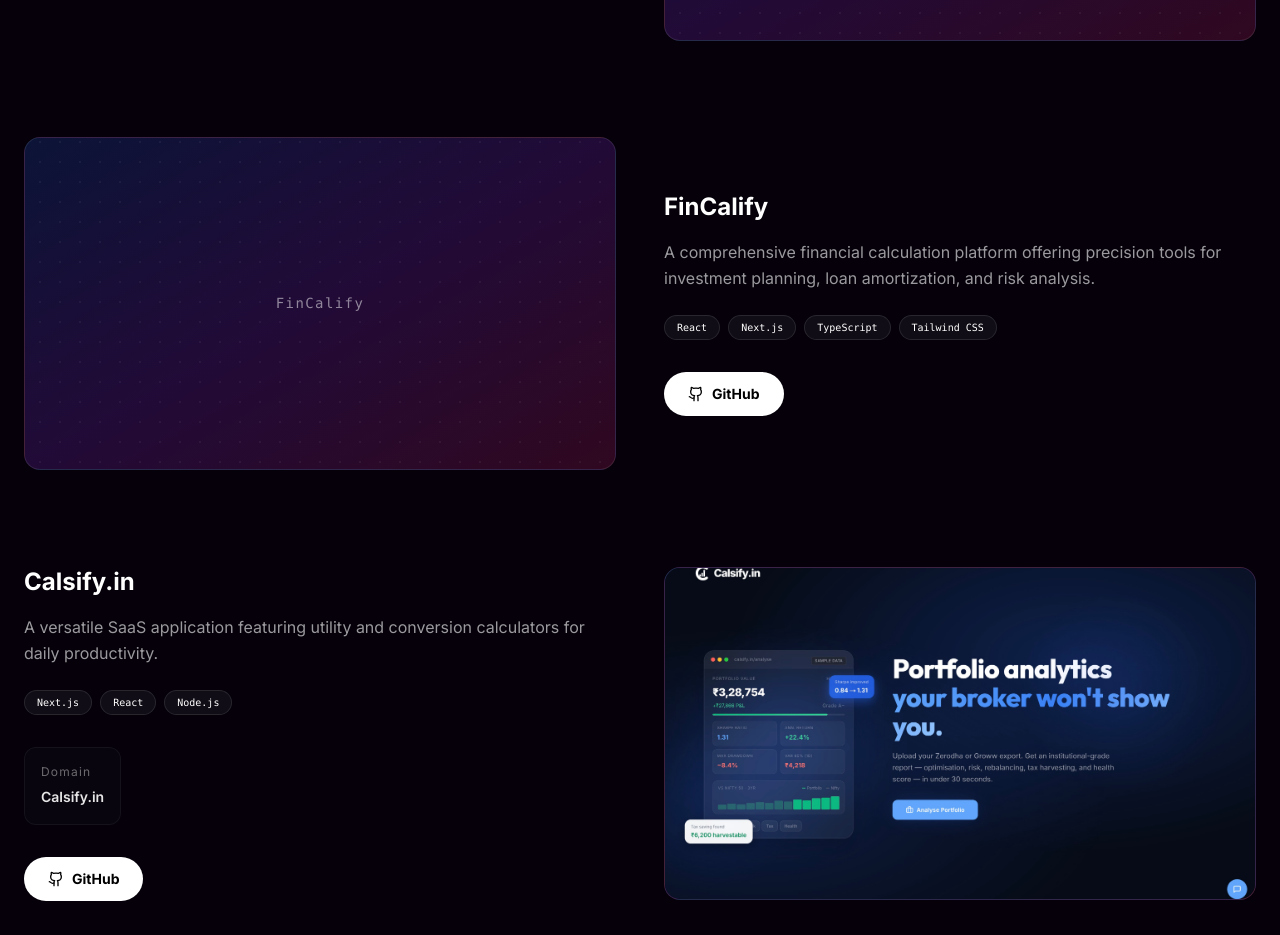
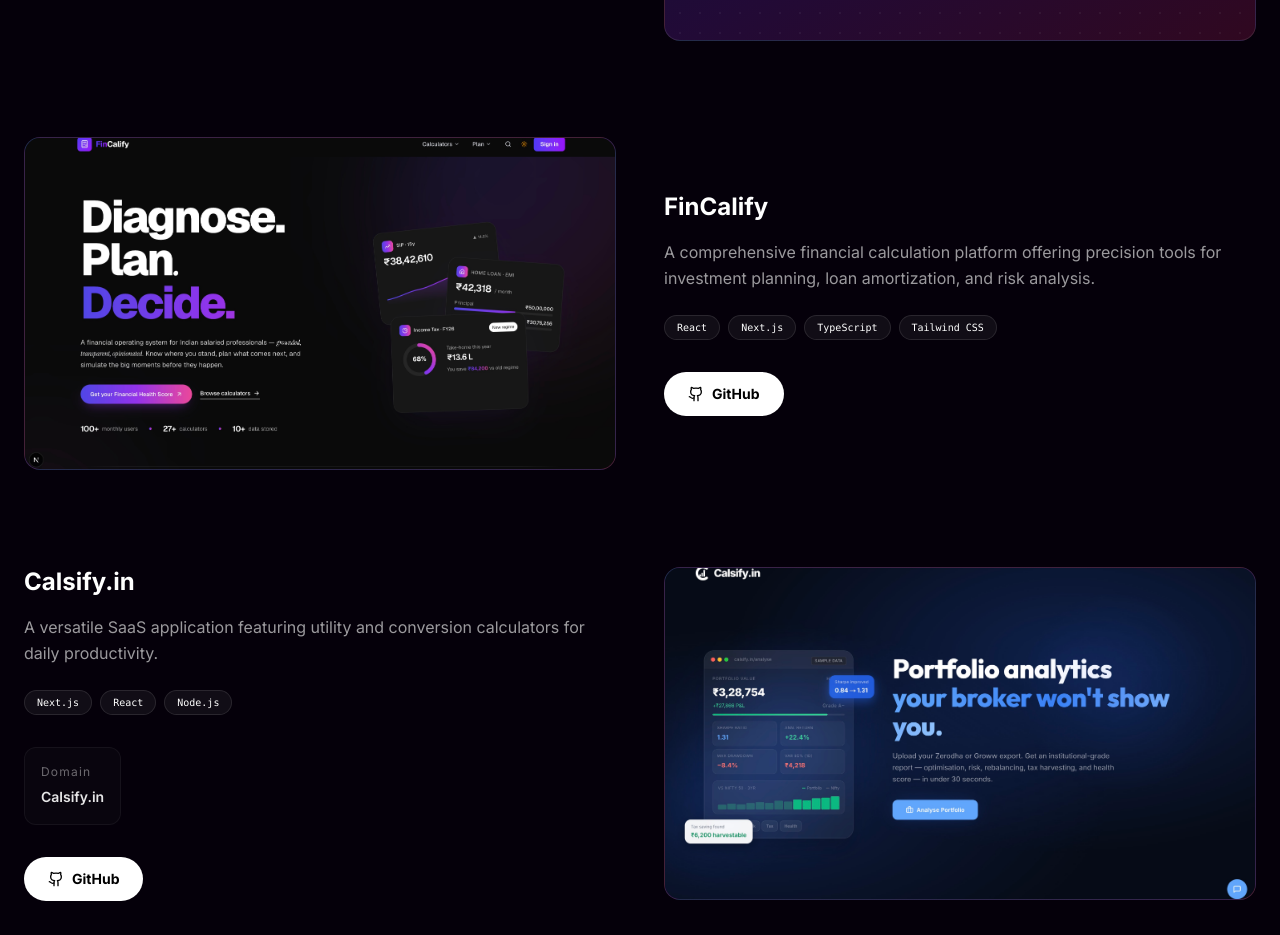
Before and after one commit to RoopakBRK/RoopakBRK.github.io, a Next.js app: page / in a window 1280 px wide. Shown: the part 3540-4475 px from the top of the page. Built offline with nearby package versions, Linux system fonts and the light colour scheme.

Commit message:
Updated UI

```diff
--- a/src/components/About.tsx
+++ b/src/components/About.tsx
@@ -1,6 +1,4 @@
 "use client";
-
-import { motion } from "framer-motion";
 
 export function About() {
   return (
--- a/src/components/Navbar.tsx
+++ b/src/components/Navbar.tsx
@@ -2,7 +2,6 @@
 
 import { motion } from "framer-motion";
 import Link from "next/link";
-import { personalInfo } from "@/lib/data";
 
 const navItems = [
   { name: "About", href: "#about" },
--- a/src/components/Projects.tsx
+++ b/src/components/Projects.tsx
@@ -2,7 +2,7 @@
 
 import { motion } from "framer-motion";
 import { featuredProjects, additionalProjects } from "@/lib/data";
-import { Github, ExternalLink, ArrowRight } from "lucide-react";
+import { Github, ArrowRight } from "lucide-react";
 import Link from "next/link";
 import Image from "next/image";
 
--- a/src/lib/data.ts
+++ b/src/lib/data.ts
@@ -160,6 +160,7 @@
     description: "A comprehensive financial calculation platform offering precision tools for investment planning, loan amortization, and risk analysis.",
     metrics: ["Advanced calculators", "Intuitive dashboard"],
     tech: ["React", "Next.js", "TypeScript", "Tailwind CSS"],
+    image: "/fincalifyUI.jpg"
   },
   {
     id: "calsify",
```
Also changed, not shown: .eslintrc.json (added), public/fincalifyUI.jpg (added).
